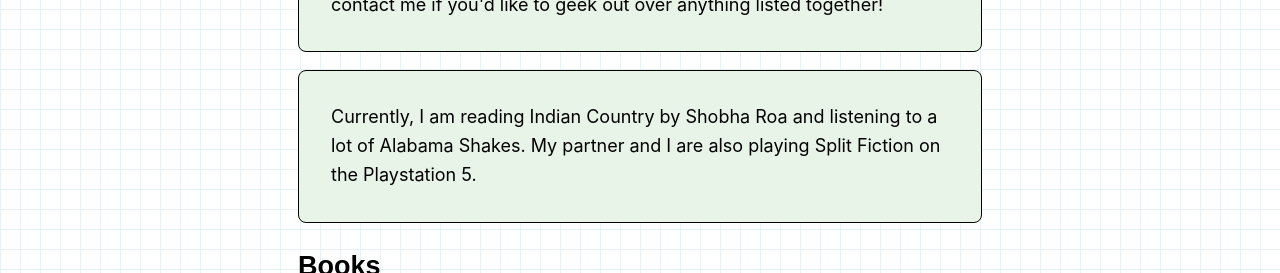
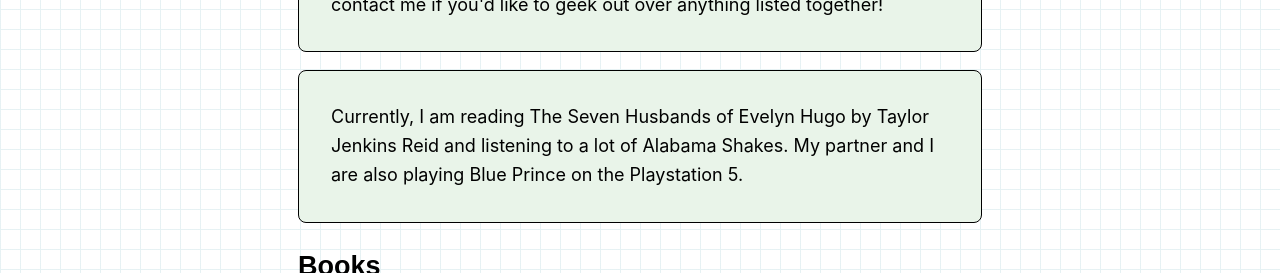
Before and after one commit to iamrita/personalwebsite, a Next.js app: page /posts/about in a window 1280 px wide. Shown: the part 251-524 px from the top of the page. Built offline with nearby package versions, Linux system fonts and the light colour scheme; a web font is replaced by a local one.

Commit message:
updating about page

```diff
--- a/pages/posts/about.js
+++ b/pages/posts/about.js
@@ -37,9 +37,9 @@ export default function About() {
             contact me if you'd like to geek out over anything listed together!
           </p>
           <p>
-            Currently, I am reading Indian Country by Shobha Roa and
-            listening to a lot of Alabama Shakes. My partner and I are also
-            playing Split Fiction on the Playstation 5.
+            Currently, I am reading The Seven Husbands of Evelyn Hugo by Taylor
+            Jenkins Reid and listening to a lot of Alabama Shakes. My partner
+            and I are also playing Blue Prince on the Playstation 5.
           </p>
           <h1 className={headerFont.className}>Books</h1>
           <Bookshelf books={books} />
```
